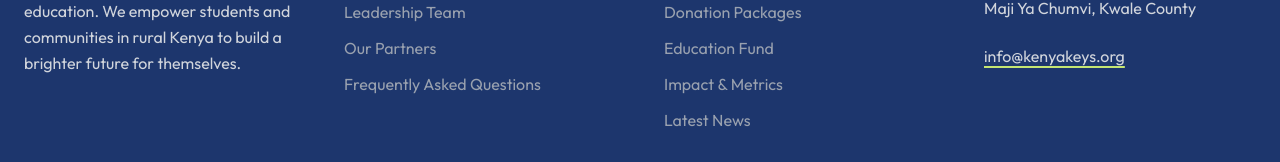
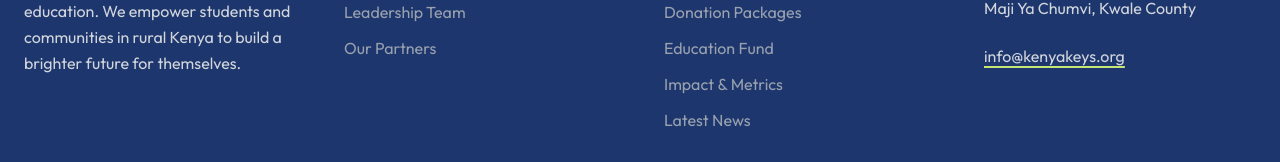
Before and after one commit to Code-Assassin-Fred/kenya-keys-kenya, a Next.js app: page / in a window 1280 px wide. Shown: the part 4856-5018 px from the top of the page. Built offline with nearby package versions, Linux system fonts and the light colour scheme; a web font is replaced by a local one.

Commit message:
removed "FAQ" and "Frequently Asked Questions" from the Navbar, Footer, and Knowledge Base

```diff
--- a/components/Home/Footer.tsx
+++ b/components/Home/Footer.tsx
@@ -21,7 +21,6 @@ export default function Footer() {
                             <li><a href="#" className="text-gray-300 hover:text-white transition-colors">Our Mission</a></li>
                             <li><a href="#" className="text-gray-400 hover:text-white transition-colors transition-all">Leadership Team</a></li>
                             <li><a href="#" className="text-gray-400 hover:text-white transition-colors">Our Partners</a></li>
-                            <li><a href="#" className="text-gray-400 hover:text-white transition-colors">Frequently Asked Questions</a></li>
                         </ul>
                     </div>
 
--- a/components/Home/Navbar.tsx
+++ b/components/Home/Navbar.tsx
@@ -20,7 +20,6 @@ export default function Navbar() {
                 { label: 'Our Mission', href: '/mission' },
                 { label: 'Leadership Team', href: '/team' },
                 { label: 'Our Partners', href: '/partners' },
-                { label: 'FAQ', href: '/faq' },
             ],
         },
         {
--- a/knowldgebase.json
+++ b/knowldgebase.json
@@ -108,8 +108,7 @@
         "about_section": [
             "Mission and vision",
             "Leadership team",
-            "Partners",
-            "Frequently asked questions"
+            "Partners"
         ]
     },
     "support_and_engagement": {
```
